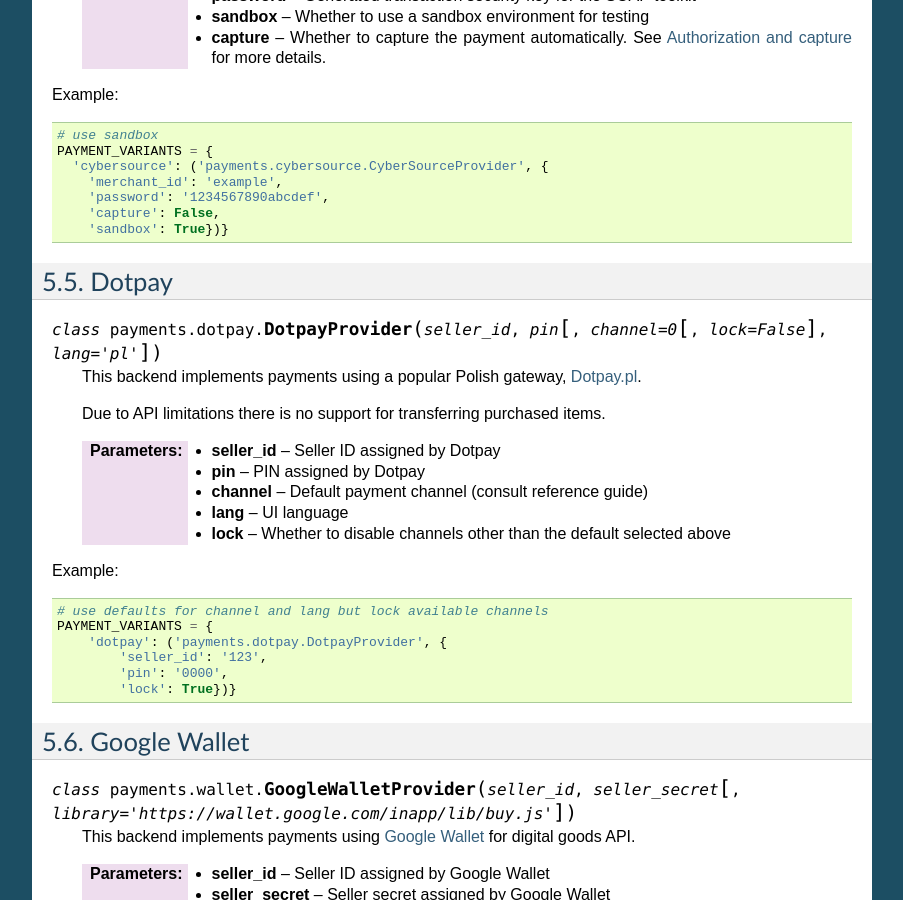
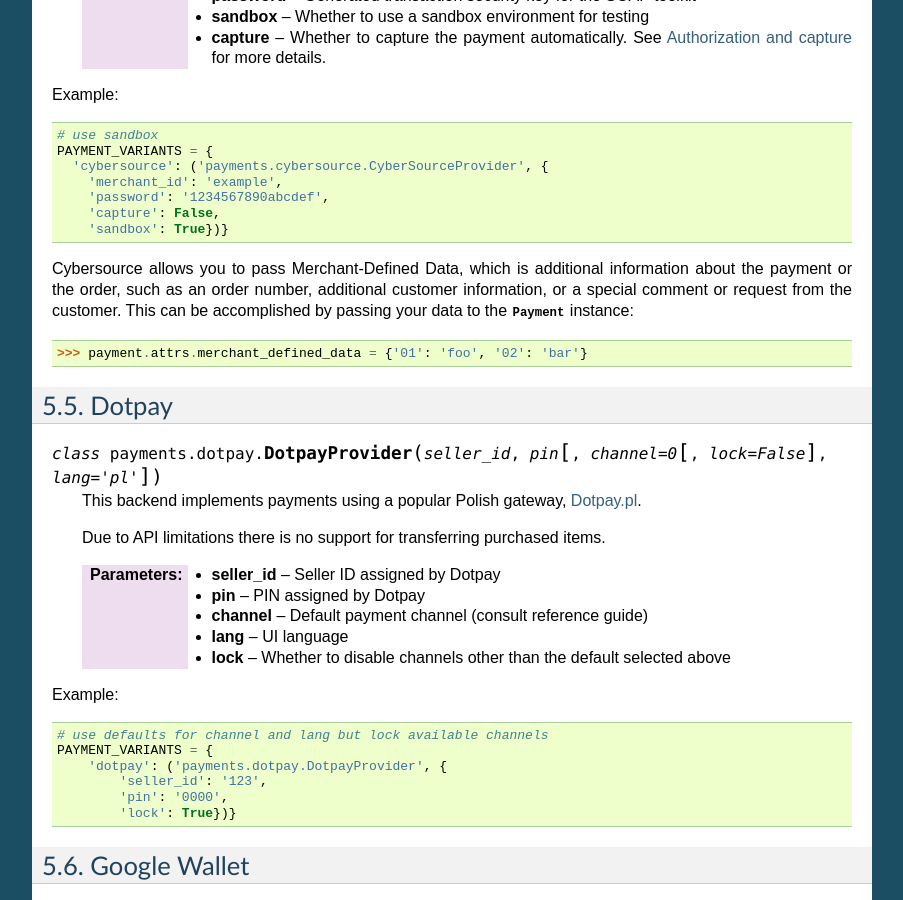
Before and after one commit to jazzband/django-payments, a Sphinx documentation site: the page built from doc/modules.rst, in a window 1280 px wide and 900 px high, scrolled down 1289 px. Shown: the whole window, without its empty margins (198-1101 px from the left). Built offline with Sphinx 7.4.7, drawn with Linux system fonts in a browser that asks for light colours.

Commit message:
Describe Merchant-Defined Data

```diff
--- a/doc/modules.rst
+++ b/doc/modules.rst
@@ -78,6 +78,11 @@
         'password': '1234567890abcdef',
         'capture': False,
         'sandbox': True})}
+
+
+Cybersource allows you to pass Merchant-Defined Data, which is additional information about the payment or the order, such as an order number, additional customer information, or a special comment or request from the customer. This can be accomplished by passing your data to the :class:`Payment` instance::
+
+    >>> payment.attrs.merchant_defined_data = {'01': 'foo', '02': 'bar'}
 
 
 Dotpay
```
